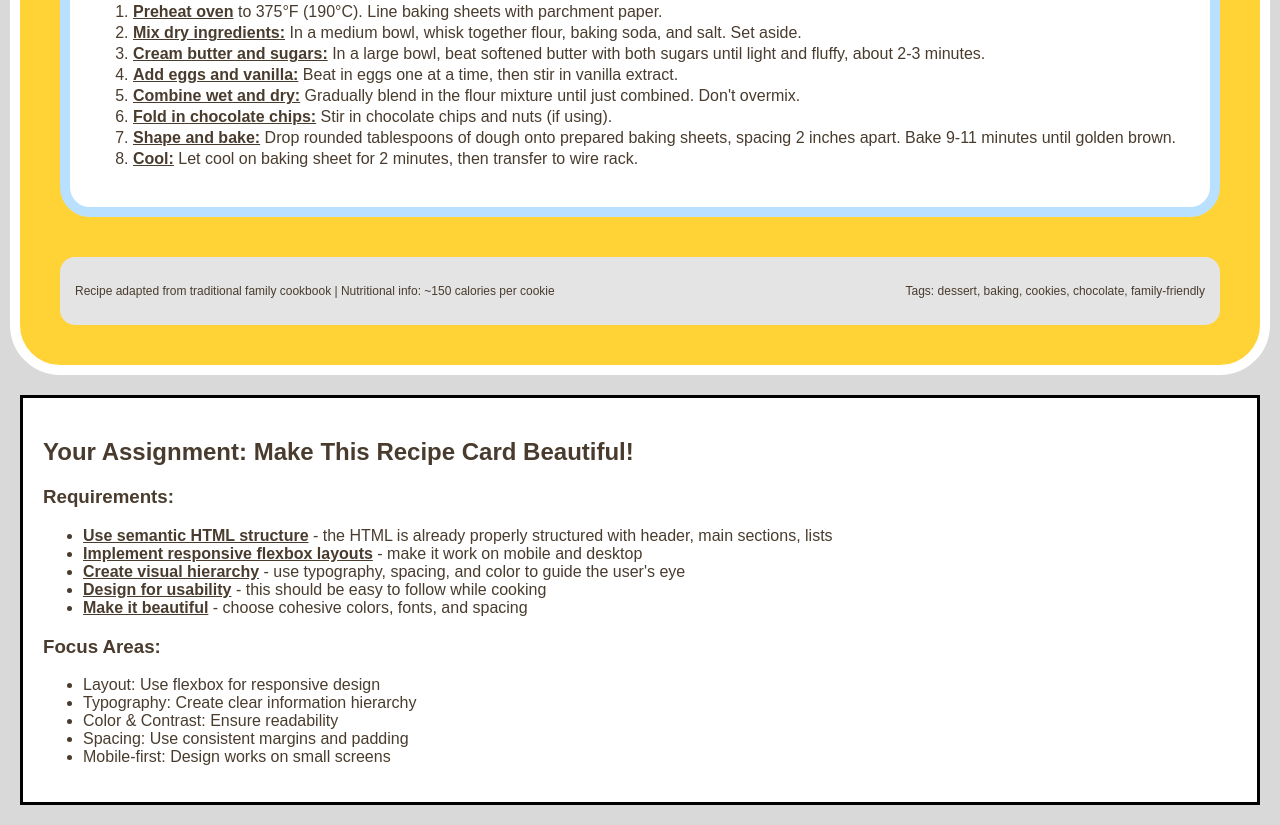
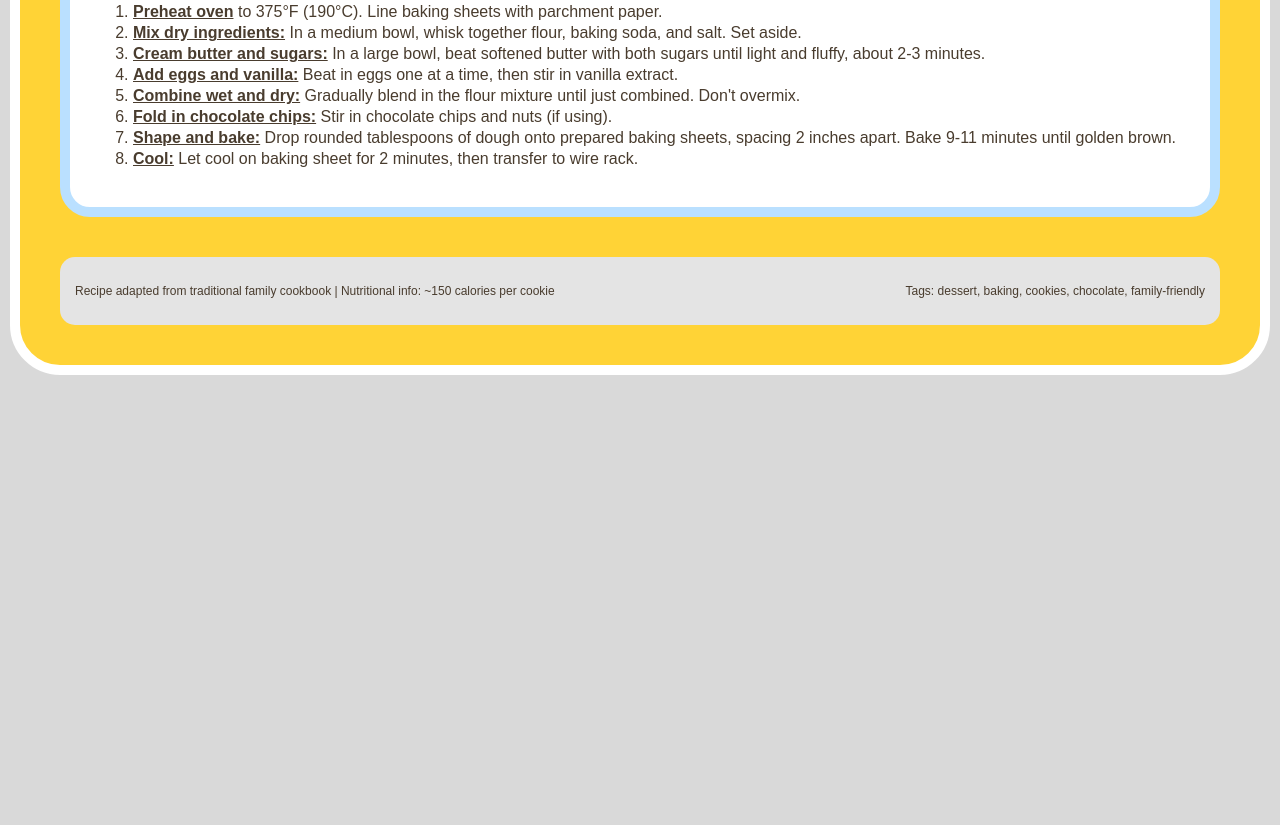
Before and after one commit to erinlcampbell/INST-630-Erin-Campbell-Assignment-1, a plain HTML site: page index.html in a window 1280 px wide. Shown: the part 1347-2172 px from the top of the page. After the commit the page ends 1732 px from the top, so only its background shows below. Drawn offline with Linux system fonts and the light colour scheme; a web font is replaced by a local one.

Commit message:
Add files via upload

```diff
--- a/index.html
+++ b/index.html
@@ -113,25 +113,6 @@
         </footer>
     </div>
 
-    <!-- Assignment Instructions (remove this section when styling) -->
-    <div style="background: white; border: 3px solid black; margin: 20px; padding: 20px; font-family: Arial;">
-        <h2>Your Assignment: Make This Recipe Card Beautiful!</h2>
-        <h3>Requirements:</h3>
-        <ul>
-            <li><strong>Use semantic HTML structure</strong> - the HTML is already properly structured with header, main sections, lists</li>
-            <li><strong>Implement responsive flexbox layouts</strong> - make it work on mobile and desktop</li>
-            <li><strong>Create visual hierarchy</strong> - use typography, spacing, and color to guide the user's eye</li>
-            <li><strong>Design for usability</strong> - this should be easy to follow while cooking</li>
-            <li><strong>Make it beautiful</strong> - choose cohesive colors, fonts, and spacing</li>
-        </ul>
-        <h3>Focus Areas:</h3>
-        <ul>
-            <li>Layout: Use flexbox for responsive design</li>
-            <li>Typography: Create clear information hierarchy</li>
-            <li>Color & Contrast: Ensure readability</li>
-            <li>Spacing: Use consistent margins and padding</li>
-            <li>Mobile-first: Design works on small screens</li>
-        </ul>
-    </div>
+
 </body>
 </html>
```
